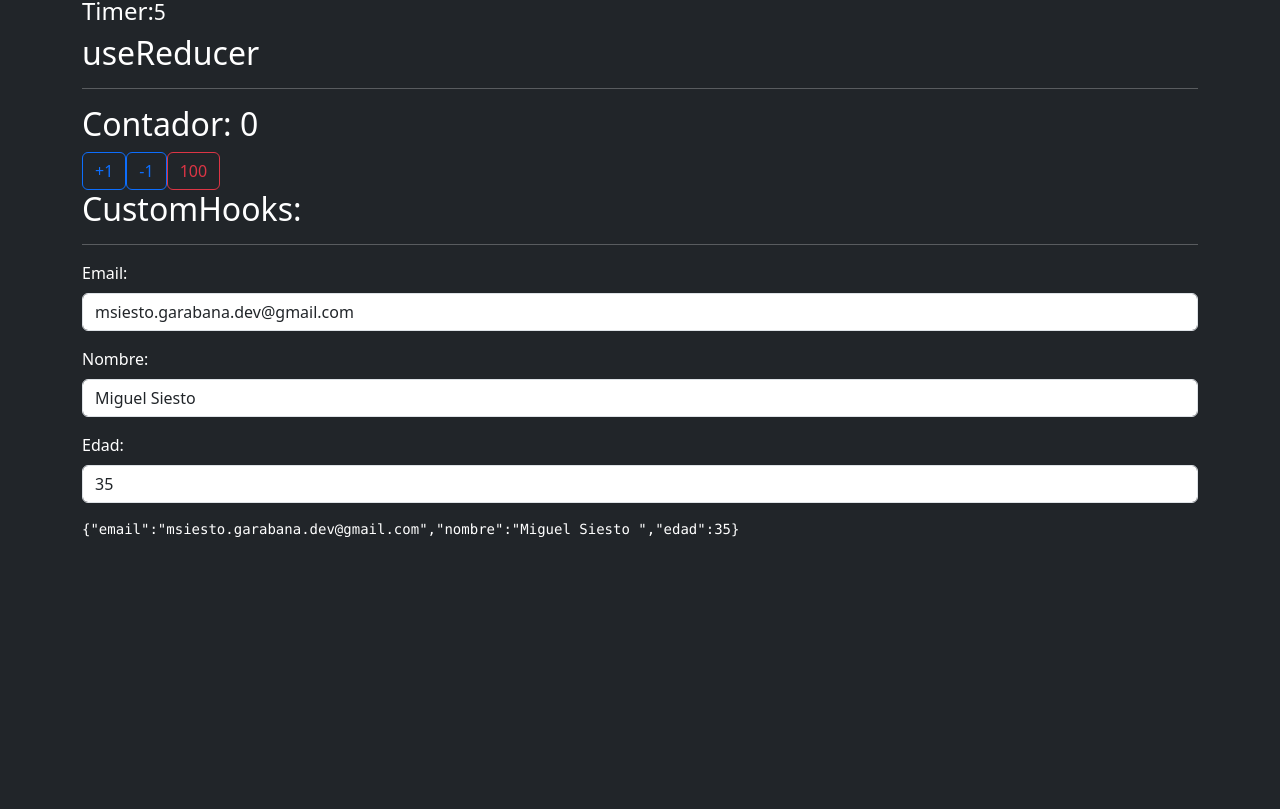
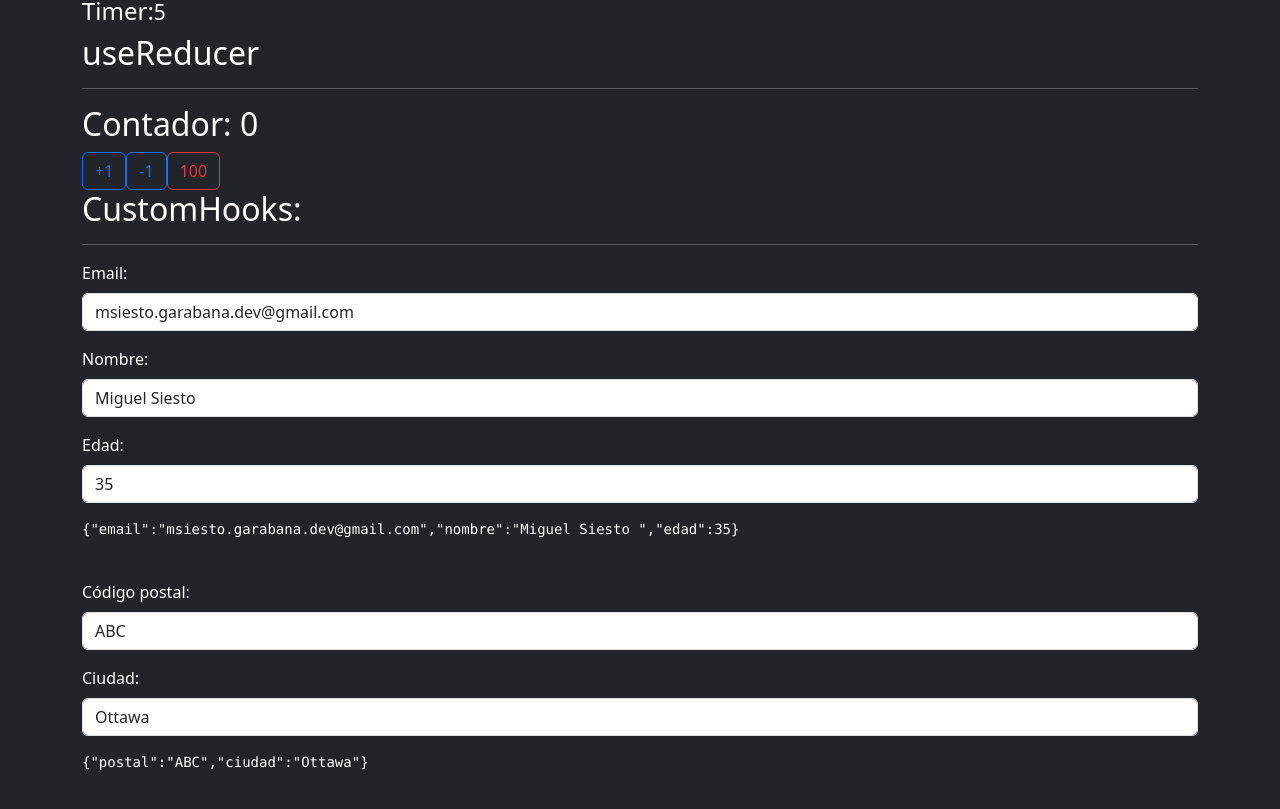
Before and after one commit to MSiestoGarabana/react-typescript, a React (Create React App) app: page / in a window 1280 px wide. Shown: the part 580-1389 px from the top of the page. Before the commit the page ends 1304 px from the top, so only its background shows below. Built offline with nearby package versions, Linux system fonts and the light colour scheme.

Commit message:
Deploying Formulario2 inot App.tsx

```diff
--- a/src/App.tsx
+++ b/src/App.tsx
@@ -6,6 +6,7 @@ import { TimerPadre } from "./Components/TimerPadre";
 import { ContadorRed } from "./Components/ContadorRed";
 
 import { Formulario } from "./Components/Formulario";
+import { Formulario2 } from "./Components/Formulario2";
 
 
 function App() {
@@ -32,6 +33,10 @@ function App() {
       <hr/>
       <Formulario/>
 
+      <br/>
+
+      <Formulario2/>
+
 
       <br/>
       <br/>
```
